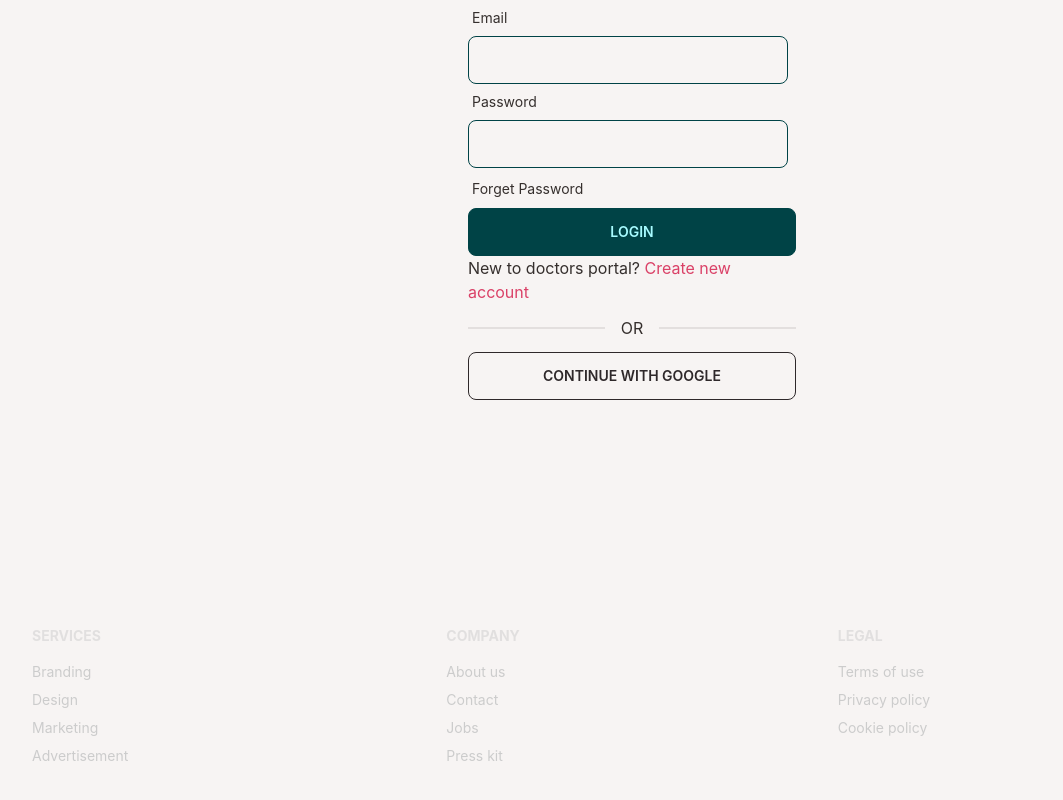
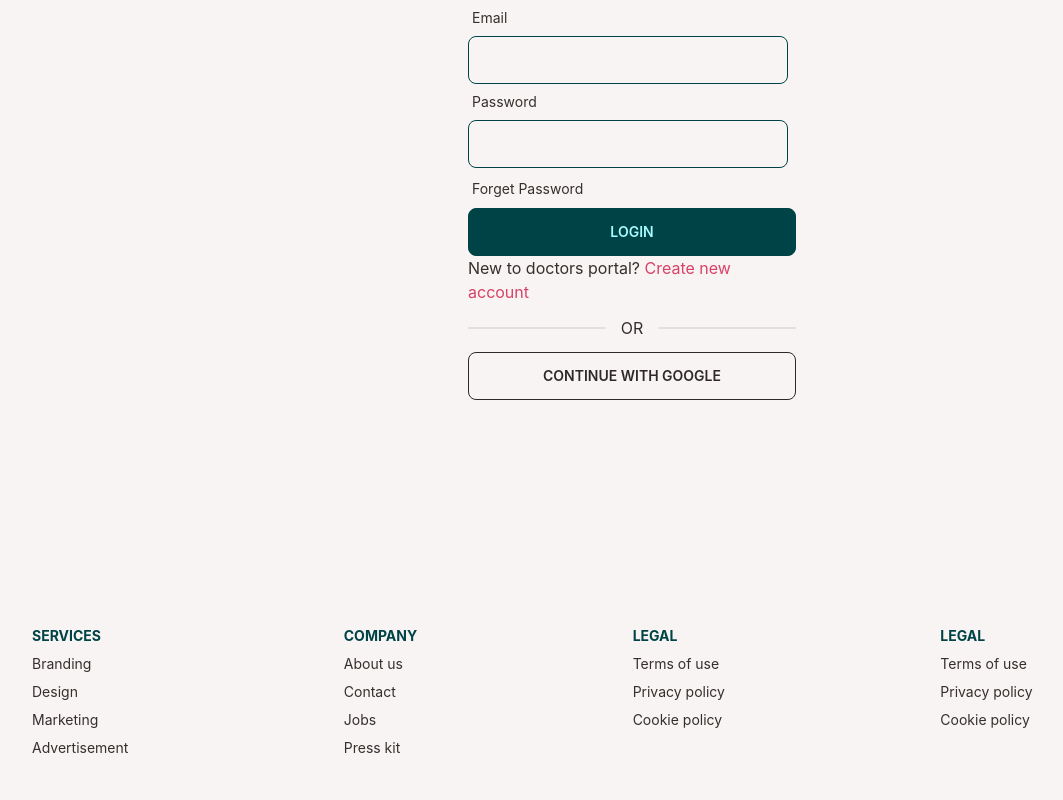
Before and after one commit to rejaul-karim10/resell-used-laptop-client, a React (Create React App) app: page /login in a window 1280 px wide. Shown: the part 278-1078 px from the top of the page, without its empty margins (8-1071 px from the left). Built offline with nearby package versions, Linux system fonts and the light colour scheme.

Commit message:
added firebase and env variable

```diff
--- a/package.json
+++ b/package.json
@@ -7,6 +7,7 @@
     "@testing-library/react": "^13.4.0",
     "@testing-library/user-event": "^13.5.0",
     "daisyui": "^2.42.1",
+    "firebase": "^9.14.0",
     "react": "^18.2.0",
     "react-dom": "^18.2.0",
     "react-hook-form": "^7.39.5",
--- a/src/Pages/Shared/Footer/Footer.js
+++ b/src/Pages/Shared/Footer/Footer.js
@@ -2,9 +2,10 @@ import React from "react";
 
 const Footer = () => {
   return (
-    <footer className="footer p-10 text-neutral-content">
+    <section className="mx-auto">
+      <footer className="footer p-10">
         <div>
-        <span className="footer-title">Services</span>
+          <span className=" text-md font-bold uppercase text-primary">Services</span>
           <a href="/" className="link link-hover">
             Branding
           </a>
@@ -19,7 +20,7 @@ const Footer = () => {
           </a>
         </div>
         <div>
-        <span className="footer-title">Company</span>
+          <span className="text-md font-bold uppercase text-primary">Company</span>
           <a href="/" className="link link-hover">
             About us
           </a>
@@ -34,7 +35,19 @@ const Footer = () => {
           </a>
         </div>
         <div>
-        <span className="footer-title">Legal</span>
+          <span className="text-md font-bold uppercase text-primary">Legal</span>
+          <a href="/" className="link link-hover">
+            Terms of use
+          </a>
+          <a href="/" className="link link-hover">
+            Privacy policy
+          </a>
+          <a href="/" className="link link-hover">
+            Cookie policy
+          </a>
+        </div>
+        <div>
+          <span className="text-md font-bold uppercase text-primary">Legal</span>
           <a href="/" className="link link-hover">
             Terms of use
           </a>
@@ -46,6 +59,7 @@ const Footer = () => {
           </a>
         </div>
       </footer>
+    </section>
   );
 };
 
--- a/src/Pages/Shared/Navbar/Navbar.js
+++ b/src/Pages/Shared/Navbar/Navbar.js
@@ -6,10 +6,6 @@ const Navbar = () => {
     <>
       <li>
         <Link to="/">Home</Link>
-      </li>
-
-      <li>
-        <Link to="/"></Link>
       </li>
       <li>
         <Link to="/login">Login</Link>
--- /dev/null
+++ b/src/firebase/firebase.config.js
@@ -0,0 +1,18 @@
+// Import the functions you need from the SDKs you need
+import { initializeApp } from "firebase/app";
+// TODO: Add SDKs for Firebase products that you want to use
+// https://firebase.google.com/docs/web/setup#available-libraries
+
+// Your web app's Firebase configuration
+const firebaseConfig = {
+  apiKey: process.env.REACT_APP_apiKey,
+  authDomain: process.env.REACT_APP_authDomain,
+  projectId: process.env.REACT_APP_projectId,
+  storageBucket: process.env.REACT_APP_storageBucket,
+  messagingSenderId: process.env.REACT_APP_messagingSenderId,
+  appId: process.env.REACT_APP_appId,
+};
+
+// Initialize Firebase
+const app = initializeApp(firebaseConfig);
+export default app;
```
Also changed, not shown: 1 other file (tests, documents, lock files or other folders). Lines whose indentation alone changed are shown as unchanged.
